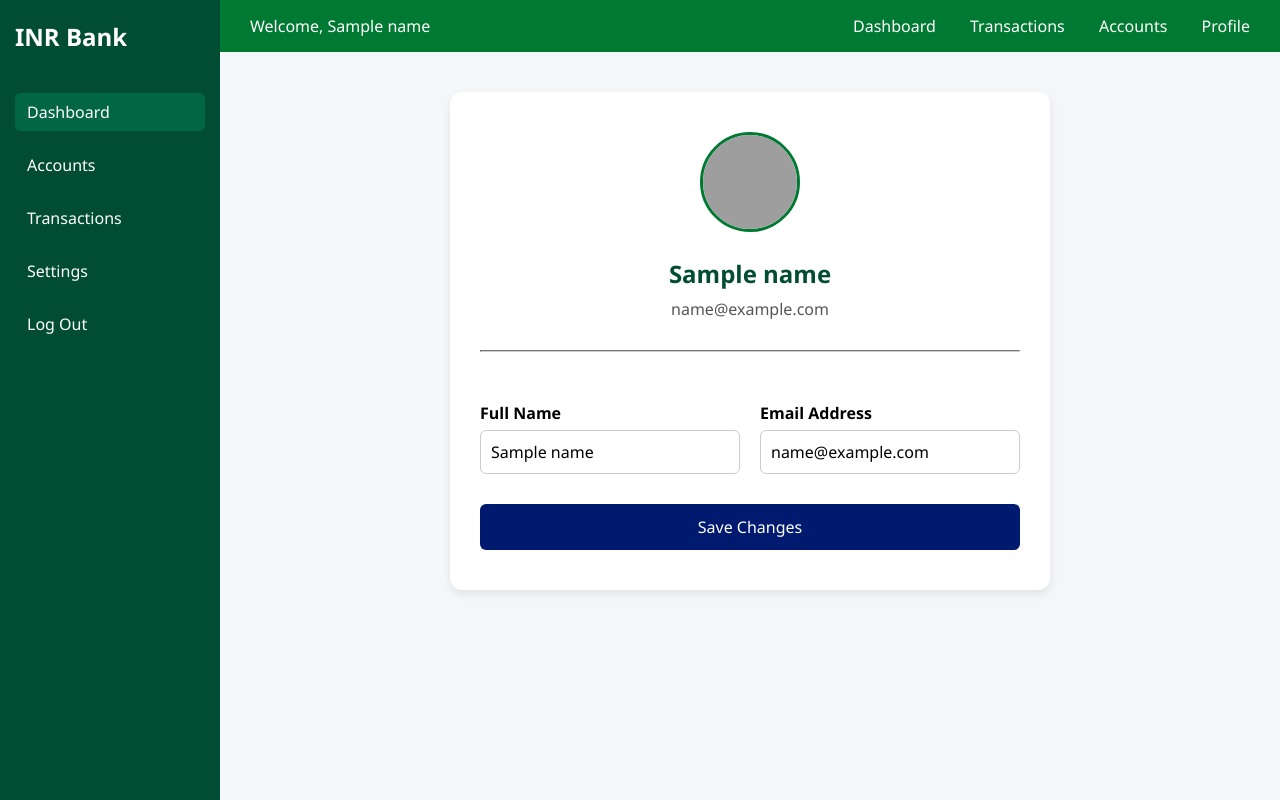
After one commit to ayyanar-vignesh/july16_fastapi_dynamo_morning, a FastAPI app: template templates/dashboard.html in a window 1280 px wide. The commit adds this page. Run offline with FastAPI, Linux system fonts and the light colour scheme; the template is opened without the code that fills it: most values are stand-ins (such as "Sample title", 1, 10 or a date in 2020); grey boxes are pictures that could not be loaded.

Commit message:
updated part 3

```diff
--- a/main.py
+++ b/main.py
@@ -4,12 +4,15 @@ from fastapi.templating import Jinja2Templates
 import boto3
 import os
 from dotenv import load_dotenv
-import bcrypt  # ✅ NEW
+import bcrypt
 
-# Load env variables
+# Load environment variables
 load_dotenv()
 
+# Initialize FastAPI app
 app = FastAPI()
+
+# Set up Jinja2 templates directory
 templates = Jinja2Templates(directory="templates")
 
 # Connect to DynamoDB
@@ -20,10 +23,9 @@ dynamodb = boto3.resource(
     aws_secret_access_key=os.getenv("AWS_SECRET_ACCESS_KEY")
 )
 
-# Get table name from env
+# Get the table
 table_name = os.getenv("DYNAMODB_TABLE_NAME")
 table = dynamodb.Table(table_name)
-
 
 # ▶ Home Page
 @app.get("/", response_class=HTMLResponse)
@@ -31,13 +33,13 @@ async def home(request: Request):
     return templates.TemplateResponse("index.html", {"request": request})
 
 
-# ▶ Show Register Page
+# ▶ Register Page
 @app.get("/register", response_class=HTMLResponse)
 async def show_register_form(request: Request):
     return templates.TemplateResponse("register.html", {"request": request})
 
 
-# ▶ Handle Register Form
+# ▶ Register Submission with duplicate check
 @app.post("/register", response_class=HTMLResponse)
 async def register_user(
     request: Request,
@@ -46,12 +48,19 @@ async def register_user(
     email: str = Form(...),
     password: str = Form(...)
 ):
-    # ✅ Hash password before saving
+    # Check if user already exists
+    existing_user = table.get_item(Key={"email": email}).get("Item")
+    if existing_user:
+        return templates.TemplateResponse("register.html", {
+            "request": request,
+            "error": "❌ Email already exists. Please login or use another email."
+        })
+
+    # Hash the password
+    full_name = f"{first_name} {last_name}"
     hashed_password = bcrypt.hashpw(password.encode('utf-8'), bcrypt.gensalt()).decode('utf-8')
 
-    full_name = f"{first_name} {last_name}"
-
-    # ✅ Save to DynamoDB
+    # Save to DynamoDB
     table.put_item(Item={
         "email": email,
         "name": full_name,
@@ -60,5 +69,38 @@ async def register_user(
 
     return templates.TemplateResponse("register.html", {
         "request": request,
-        "message": "✅ Registration successful! Password is secured."
+        "message": "✅ Registration successful!"
     })
+
+
+# ▶ Login Page
+@app.get("/login", response_class=HTMLResponse)
+async def login_form(request: Request):
+    return templates.TemplateResponse("login.html", {"request": request})
+
+
+# ▶ Handle Login
+@app.post("/login", response_class=HTMLResponse)
+async def login_user(
+    request: Request,
+    email: str = Form(...),
+    password: str = Form(...)
+):
+    # Fetch user from DynamoDB
+    response = table.get_item(Key={"email": email})
+    user = response.get("Item")
+
+    if user:
+        hashed_pw = user.get("password")
+        if bcrypt.checkpw(password.encode('utf-8'), hashed_pw.encode('utf-8')):
+            full_name = user.get("name", "User")
+            return templates.TemplateResponse("dashboard.html", {
+                "request": request,
+                "name": full_name,
+                "email": email
+            })
+
+    return templates.TemplateResponse("login.html", {
+        "request": request,
+        "error": "❌ Invalid email or password"
+    })
--- /dev/null
+++ b/templates/dashboard.html
@@ -0,0 +1,218 @@
+<!DOCTYPE html>
+<html lang="en">
+<head>
+  <meta charset="UTF-8" />
+  <meta name="viewport" content="width=device-width, initial-scale=1.0"/>
+  <title>INR Bank - Dashboard</title>
+  <style>
+    * {
+      box-sizing: border-box;
+      margin: 0;
+      padding: 0;
+      font-family: 'Segoe UI', Tahoma, Geneva, Verdana, sans-serif;
+    }
+
+    body {
+      display: flex;
+      background-color: #f4f6f9;
+    }
+
+    /* Sidebar */
+    .sidebar {
+      width: 220px;
+      background-color: #004d33;
+      height: 100vh;
+      padding: 20px 15px;
+      color: white;
+      position: fixed;
+    }
+
+    .sidebar h2 {
+      font-size: 1.5rem;
+      margin-bottom: 40px;
+    }
+
+    .sidebar a {
+      display: block;
+      color: white;
+      text-decoration: none;
+      margin: 15px 0;
+      font-weight: 500;
+      padding: 8px 12px;
+      border-radius: 5px;
+    }
+
+    .sidebar a:hover,
+    .sidebar a.active {
+      background-color: #006644;
+    }
+
+    /* Main Content */
+    .main-content {
+      margin-left: 220px;
+      flex-grow: 1;
+      display: flex;
+      flex-direction: column;
+      min-height: 100vh;
+    }
+
+    /* Top Nav */
+    .top-nav {
+      background-color: #007a33;
+      color: white;
+      padding: 15px 30px;
+      display: flex;
+      justify-content: space-between;
+      align-items: center;
+    }
+
+    .top-nav .nav-links a {
+      color: white;
+      text-decoration: none;
+      margin-left: 30px;
+      font-weight: 500;
+    }
+
+    /* Profile Section */
+    .profile-section {
+      padding: 40px 30px;
+      background-color: #ffffff;
+      margin: 40px auto;
+      border-radius: 12px;
+      box-shadow: 0 4px 8px rgba(0,0,0,0.08);
+      max-width: 600px;
+      width: 90%;
+      text-align: center;
+    }
+
+    .profile-section img {
+      width: 100px;
+      height: 100px;
+      border-radius: 50%;
+      border: 3px solid #007a33;
+      background-color: #e6f3ec;
+      object-fit: cover;
+    }
+
+    .profile-section h2 {
+      margin-top: 20px;
+      color: #004d33;
+    }
+
+    .profile-section p {
+      color: #555;
+      margin: 8px 0 30px;
+      font-size: 1rem;
+    }
+
+    .profile-form {
+      text-align: left;
+    }
+
+    .profile-form label {
+      font-weight: 600;
+      margin-top: 20px;
+      display: block;
+      margin-bottom: 6px;
+    }
+
+    .profile-form input {
+      width: 100%;
+      padding: 10px;
+      font-size: 1rem;
+      border: 1px solid #ccc;
+      border-radius: 6px;
+    }
+
+    .profile-form .row {
+      display: flex;
+      gap: 20px;
+      flex-wrap: wrap;
+    }
+
+    .profile-form .row > div {
+      flex: 1;
+    }
+
+    .save-btn {
+      margin-top: 30px;
+      background-color: #001a70;
+      color: white;
+      border: none;
+      padding: 12px 24px;
+      font-size: 1rem;
+      border-radius: 6px;
+      cursor: pointer;
+      width: 100%;
+    }
+
+    .save-btn:hover {
+      background-color: #0033aa;
+    }
+
+    @media (max-width: 768px) {
+      .sidebar {
+        display: none;
+      }
+      .main-content {
+        margin-left: 0;
+      }
+      .profile-form .row {
+        flex-direction: column;
+      }
+    }
+  </style>
+</head>
+<body>
+
+  <!-- Sidebar -->
+  <div class="sidebar">
+    <h2>INR Bank</h2>
+    <a href="#" class="active">Dashboard</a>
+    <a href="#">Accounts</a>
+    <a href="#">Transactions</a>
+    <a href="#">Settings</a>
+    <a href="/">Log Out</a>
+  </div>
+
+  <!-- Main Content -->
+  <div class="main-content">
+    <!-- Top Navigation -->
+    <div class="top-nav">
+      <div class="nav-title">Welcome, {{ name }}</div>
+      <div class="nav-links">
+        <a href="#">Dashboard</a>
+        <a href="#">Transactions</a>
+        <a href="#">Accounts</a>
+        <a href="#">Profile</a>
+      </div>
+    </div>
+
+    <!-- Profile Card Section -->
+    <div class="profile-section">
+      <img src="https://cdn-icons-png.flaticon.com/512/3135/3135715.png" alt="User Profile Picture" />
+
+      <h2>{{ name }}</h2>
+      <p>{{ email }}</p>
+
+      <hr style="margin: 30px 0; border-color: #ccc;" />
+
+      <form class="profile-form">
+        <div class="row">
+          <div>
+            <label>Full Name</label>
+            <input type="text" value="{{ name }}" required>
+          </div>
+          <div>
+            <label>Email Address</label>
+            <input type="email" value="{{ email }}" required>
+          </div>
+        </div>
+
+        <button type="submit" class="save-btn">Save Changes</button>
+      </form>
+    </div>
+  </div>
+
+</body>
+</html>
--- a/templates/index.html
+++ b/templates/index.html
@@ -259,7 +259,7 @@
       <a href="#">Español</a>
     </div>
     <div class="nav-right">
-      <a href="#" class="signin-btn">🔒 Sign In</a>
+      <a href="/login" class="signin-btn" style="color: green;">🔒Sign In</a>
     </div>
   </header>
 
--- a/templates/register.html
+++ b/templates/register.html
@@ -144,7 +144,11 @@
         <label for="email">Email Address</label>
         <input type="email" id="email" name="email" placeholder="Enter your email" required />
       </div>
-
+{% if error %}
+<div style="color: red; margin-top: 20px; text-align: center;">
+  {{ error }}
+</div>
+{% endif %}
       <div class="form-group">
         <label for="pass">Password</label>
         <input type="password" id="pass" name="password" placeholder="Create a strong password" required />
```
Also changed, not shown: templates/login.html (added, +135 -0 lines).
